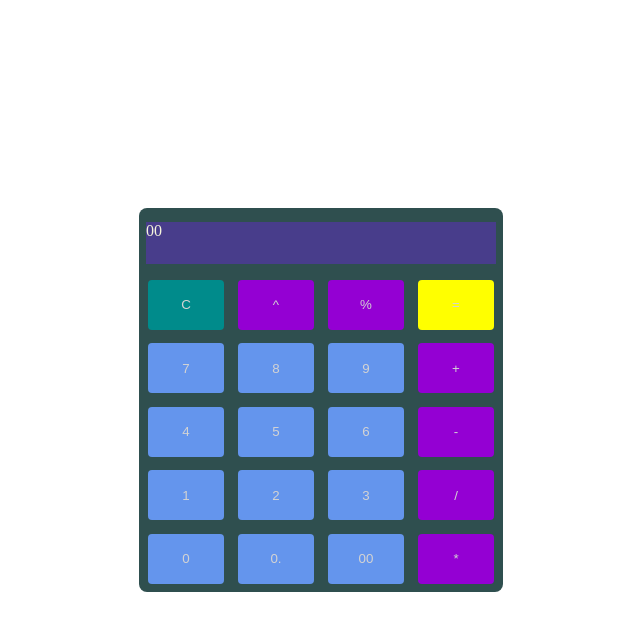
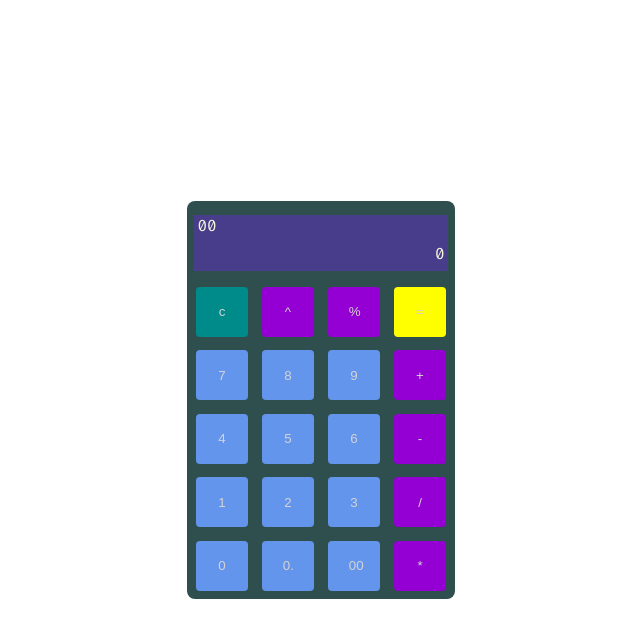
Before and after one commit to RimuEirnarn/calculator, a plain HTML site: page index.html in a window 1280 px wide. Both pictures are taken after a click on the button "00". Shown: the whole page, without its empty margins (319-959 px from the left). Drawn offline with Linux system fonts and the light colour scheme.

Commit message:
janky update

```diff
--- a/index.html
+++ b/index.html
@@ -7,6 +7,11 @@
   <title>Calculator</title>
   <link rel="stylesheet" href="main.css">
   <script type="module" src="main.mjs" defer></script>
+  <link rel="preconnect" href="https://fonts.googleapis.com">
+  <link rel="preconnect" href="https://fonts.gstatic.com" crossorigin>
+  <link
+    href="https://fonts.googleapis.com/css2?family=Fira+Code:wght@300..700&family=Quicksand:wght@300..700&display=swap"
+    rel="stylesheet">
 </head>
 
 <body>
@@ -14,31 +19,32 @@
     <main id="app">
       <div class="output-ctrl">
         <div class="data">
-          <span class="operation"></span>
+          <div id="input-buffer"></div>
+          <div id="output-buffer"></div>
         </div>
       </div>
       <div>
         <div class="input-ctrl grid">
-          <button type="button" data-capture data-id="clear" class="action-ctrl">C</button>
-          <button type="button" data-capture data-id="clear-env" class="op-ctrl">^</button>
-          <button type="button" data-capture data-id="%" class="op-ctrl">%</button>
-          <button type="button" data-capture data-id="=" class="op-special">=</button>
-          <button type="button" data-capture data-id="7" class="op-num">7</button>
-          <button type="button" data-capture data-id="8" class="op-num">8</button>
-          <button type="button" data-capture data-id="9" class="op-num">9</button>
-          <button type="button" data-capture data-id="+" class="op-ctrl">+</button>
-          <button type="button" data-capture data-id="4" class="op-num">4</button>
-          <button type="button" data-capture data-id="5" class="op-num">5</button>
-          <button type="button" data-capture data-id="6" class="op-num">6</button>
-          <button type="button" data-capture data-id="-" class="op-ctrl">-</button>
-          <button type="button" data-capture data-id="1" class="op-num">1</button>
-          <button type="button" data-capture data-id="2" class="op-num">2</button>
-          <button type="button" data-capture data-id="3" class="op-num">3</button>
-          <button type="button" data-capture data-id="/" class="op-ctrl">/</button>
-          <button type="button" data-capture data-id="0" class="op-num">0</button>
-          <button type="button" data-capture data-id="0." class="op-num">0.</button>
-          <button type="button" data-capture data-id="00" class="op-num">00</button>
-          <button type="button" data-capture data-id="*" class="op-ctrl">*</button>
+          <button type="button" data-capture class="action-ctrl">c</button>
+          <button type="button" data-capture class="op-ctrl">^</button>
+          <button type="button" data-capture class="op-ctrl">%</button>
+          <button type="button" data-capture class="op-special">=</button>
+          <button type="button" data-capture class="op-num">7</button>
+          <button type="button" data-capture class="op-num">8</button>
+          <button type="button" data-capture class="op-num">9</button>
+          <button type="button" data-capture class="op-ctrl">+</button>
+          <button type="button" data-capture class="op-num">4</button>
+          <button type="button" data-capture class="op-num">5</button>
+          <button type="button" data-capture class="op-num">6</button>
+          <button type="button" data-capture class="op-ctrl">-</button>
+          <button type="button" data-capture class="op-num">1</button>
+          <button type="button" data-capture class="op-num">2</button>
+          <button type="button" data-capture class="op-num">3</button>
+          <button type="button" data-capture class="op-ctrl">/</button>
+          <button type="button" data-capture class="op-num">0</button>
+          <button type="button" data-capture class="op-num">0.</button>
+          <button type="button" data-capture class="op-num">00</button>
+          <button type="button" data-capture class="op-ctrl">*</button>
         </div>
     </main>
   </div>
--- /dev/null
+++ b/iosystem.mjs
@@ -0,0 +1,127 @@
+
+
+class IOSystem {
+  /** @type {string} */
+  #element_selector;
+
+  /** @type {Element} */
+  #element
+
+  /** @type {string} */
+  #mode
+
+  /** @type {number} */
+  #pointer;
+
+  /**
+   *
+   * @param {string} element
+   * @param {string} mode
+   */
+  constructor(element, mode) {
+    this.#element_selector = element
+    this.#element = document.querySelector(element)
+    if (this.#element == null) throw new Error("Invalid element selector")
+    this.#mode = mode
+    this.#pointer = 0
+    this._validateMode()
+  }
+
+  _validateMode() {
+    const validModes = new Set(['r', 'w', 'rw', 'wr']);
+    if (!validModes.has(this.#mode)) {
+      throw new Error(`Invalid mode '${this.#mode}'. Use 'r', 'w', or 'rw'`);
+    }
+  }
+
+  readable() {
+    return this.#mode.includes('r')
+  }
+
+  writable() {
+    return this.#mode.includes('w')
+  }
+
+  /**
+   *
+   * @returns {string}
+   */
+  #fetch() {
+    if ('value' in this.#element)
+      return this.#element.value
+    return this.#element.textContent
+  }
+
+  /**
+   *
+   * @param {string} value
+   * @returns
+   */
+  #set(value) {
+    if ('value' in this.#element) {
+      this.#element.value = value
+      return
+    }
+    this.#element.textContent = value
+  }
+
+  /**
+   * Read this element content
+   * @returns {string | null}
+   */
+  read() {
+    if (!this.readable()) throw new Error("Cannot read in write-only element");
+    return this.#fetch()
+  }
+
+  /**
+   * Write to IO element
+   * @param {string} data
+   * @returns {number}
+   */
+  write(data) {
+    if (!this.writable()) throw new Error("Cannot write in read-only element");
+    if (typeof data !== 'string') data = data.toString()
+    const content = this.#fetch()
+    const before = content.slice(0, this.#pointer)
+    const after = content.slice(this.#pointer + data.length)
+    const updated = before + data + after
+    this.#set(updated)
+    this.#pointer += data.length
+  }
+
+  /**
+   * truncate data until n
+   * @param {number} n
+   */
+  truncate(n) {
+    if (!this.writable()) throw new Error("Cannot truncate in read-only element")
+    const truncated = this.#fetch().slice(0, n)
+    this.#set(truncated)
+    if (this.#pointer > n) this.#pointer = n;
+  }
+
+  clear() {
+    if (!this.writable()) throw new ("Cannot clear in read-only element")
+    this.#set('')
+    this.#pointer = 0
+  }
+
+  /**
+   * Which position in the element we're in?
+   */
+  tell() {
+    return this.#pointer
+  }
+
+  /**
+   * Tell where our pointer will go
+   * @param {number} n
+   */
+  seek(n) {
+    if (typeof n !== 'number' || n < 0) throw new Error("Position must be positive number")
+    this.#pointer = n
+  }
+}
+
+export { IOSystem }
--- a/main.css
+++ b/main.css
@@ -1,5 +1,6 @@
 :root {
   --font-size: 14px;
+  --font-family: 'Fira Code', monospace;
 }
 
 button[data-capture] {
@@ -16,8 +17,8 @@ button[data-capture] {
 .grid {
   display: grid;
   gap: 10px;
-  grid: repeat(5, 120px);
-  grid-template-columns: repeat(4, 80px);
+  grid: repeat(5, 4rem);
+  grid-template-columns: repeat(4, 4rem);
 }
 
 .wrapper {
@@ -50,9 +51,21 @@ button[data-capture] {
 
 .data {
   width: 100%;
-  height: 3rem;
+  min-height: 4rem;
+  max-height: 4rem;
 
   background-color: darkslateblue;
+}
+
+#input-buffer, #output-buffer {
+  min-height: 2rem;
+  max-height: 2rem;
+  padding-left: 0.25rem;
+  padding-right: 0.25rem;
+}
+
+#output-buffer {
+  text-align: end;
 }
 
 .op-special {
@@ -96,4 +109,10 @@ body {
   padding: 0;
 
   font-size: var(--font-size);
+  font-family: var(--font-family);
+  background-color: rgba(0, 0, 0, 0);
 }
+
+.pywebview-drag-region {
+	background-color: rgba(0, 0, 0, 0);
+}
--- a/main.mjs
+++ b/main.mjs
@@ -1,14 +1,45 @@
+import { IOSystem } from "./iosystem.mjs";
 import { evaluate, isNumeric } from "./shunting_yard.mjs";
 
-const base = document.querySelector('.operation')
 
 const IGNORE_SPACE = ['.']
 const NO_FOLLOW = ['0', '00']
+/** @type {string[]} */
 const STACK = []
+const INPUT_BUFFER = "#input-buffer"
+const OUTPUT_BUFFER = "#output-buffer"
+const INPUT_PREVENT = ['Enter', 'Backspace', '/']
 
+const system = {
+  _stdout: null,
+  _stdin: null,
+
+  /**
+   * @returns {IOSystem}
+   */
+  get stdout() {
+    if (!this._stdout) {
+      this._stdout = new IOSystem(OUTPUT_BUFFER, 'wr')
+    }
+    return this._stdout
+  },
+
+  /**
+   * @returns {IOSystem}
+   */
+  get stdin() {
+    if (!this._stdin) {
+      this._stdin = new IOSystem(INPUT_BUFFER, 'wr')
+    }
+    return this._stdin
+  }
+}
+
+/**
+ * Actions control
+ */
 const ACTIONS = {
   '0.': () => {
-    if (!base) return;
     console.debug(STACK.at(-1), STACK.at(-1)[-1])
     if (STACK.at(-1) == '.') return;
     if (STACK.at(-1)[-1] == '.') return;
@@ -19,13 +50,28 @@ const ACTIONS = {
     push('.')
   },
   '=': () => {
-    if (!base) return;
-    console.log(STACK)
+    console.debug("Current Stack:", STACK)
     if (STACK.length != 0) {
+      try {
+        const evaluate_to = evaluate(STACK, true)
+        STACK.length = 0
+        system.stdin.clear()
+        system.stdin.write(evaluate_to)
+        STACK.push(evaluate_to.toString())
+      } catch (err) {
+        system.stdout.clear()
+        system.stdout.write('Error!')
+      }
+    }
+  },
+  'trace': () => {
+    if (STACK.length == 0) return;
+    try {
       const evaluate_to = evaluate(STACK, true)
-      STACK.length = 0
-      base.innerText = evaluate_to
-      STACK.push(evaluate_to.toString())
+      system.stdout.clear()
+      system.stdout.write(evaluate_to)
+    } catch (err) {
+      console.debug(":3")
     }
   },
   '00': () => push('00'),
@@ -48,31 +94,37 @@ const ACTIONS = {
   '^': () => push('^'),
   'clear': () => {
     STACK.length = 0
-    if (base)
-      base.innerText = ""
+    system.stdin.clear()
+    system.stdout.clear()
   },
-  'clear-env': () => {
-    STACK.length = 0
-    if (base)
-      base.innerText = ""
-  }
+  'clear-one': () => {
+    const prev = STACK.pop()
+    if (prev?.length >= 2)
+      STACK.push(prev.slice(0, -1))
+    // if (base)
+    //   base.innerText = base.innerText.slice(0, -1)
+    system.stdin.truncate(system.stdin.read().slice(0, -1).length)
+    system.stdout.clear()
+    ACTIONS.trace()
+  },
 }
 
+ACTIONS['c'] = ACTIONS.clear
+ACTIONS['.'] = ACTIONS['0.']
 
 /**
  * push to operation el
  * @param {string} text
  */
 function push(text) {
-  if (!base) {
-    console.error("Base element (.operation) doesn't exists")
-    return
-  }
-  console.debug(STACK)
+
+  console.debug("Current Stack:", STACK)
   if (IGNORE_SPACE.includes(text) || (isNumeric(text) && isNumeric(STACK.at(-1)))) {
     const prev = STACK.pop()
-    base.innerText += text
+    // base.innerText += text
+    system.stdin.write(text)
     STACK.push(prev + text)
+    ACTIONS.trace()
     return
   }
 
@@ -82,30 +134,55 @@ function push(text) {
     if (STACK.at(-1).includes('.') && isNumeric(text)) {
       const prev = STACK.pop()
       STACK.push(prev + text)
-      base.innerText += prev + text
+      // base.innerText += prev + text
+      system.stdin.write(prev + text)
+      ACTIONS.trace()
       return;
     }
   }
-  base.innerText += text + ' '
+  // base.innerText += text + ' '
+  system.stdin.write(text)
   STACK.push(text)
+  ACTIONS.trace()
   console.debug(STACK)
 }
 
 function capture_data() {
   document.querySelectorAll('[data-capture]').forEach(el => {
-    const val = el.getAttribute('data-id') || ''
+    const val = el.getAttribute('data-id') || el.innerText || ''
     el.addEventListener('click', () => {
-      console.log(`'${val}' is clicked`)
+      console.debug(`'${val}' is clicked`)
       if (val in ACTIONS)
         ACTIONS[val](el)
     })
-    console.log('Logging for this:', val)
+    console.debug('Logging for this:', val)
   })
-  console.log('capturing events')
+  console.debug('capturing events')
+}
+
+function initiate_keyinput() {
+  document.addEventListener('keydown', (event) => {
+    if (event.key in ACTIONS) {
+      ACTIONS[event.key]()
+    }
+
+    if (event.key == 'Enter') {
+      ACTIONS['=']()
+    }
+
+    if (event.key == "Backspace") {
+      ACTIONS['clear-one']()
+    }
+
+    if (INPUT_PREVENT.includes(event.key))
+      event.preventDefault()
+  })
 }
 
 function main() {
   capture_data()
+  initiate_keyinput()
+  window.system = system
 }
 
 main()
```
Also changed, not shown: history.mjs (added, +15 -0 lines).
